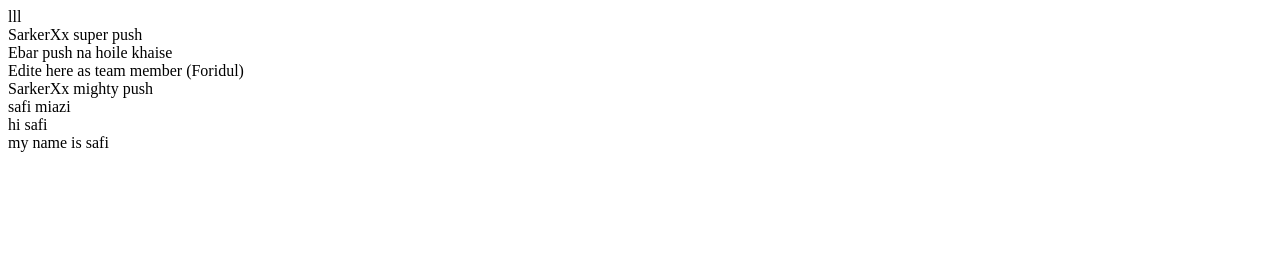
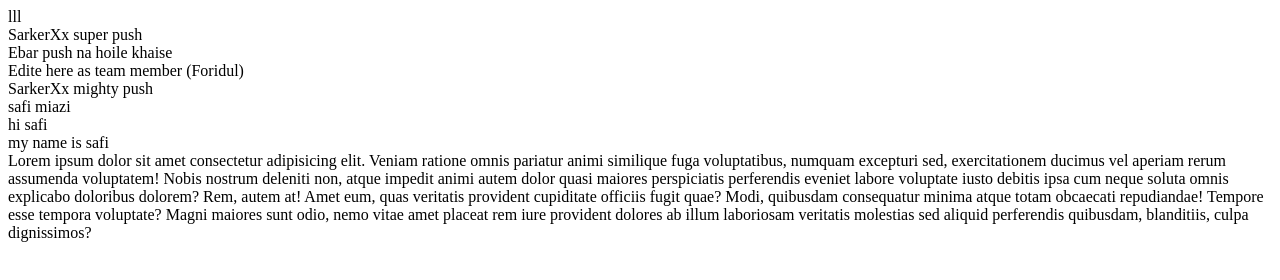
Before and after one commit to logic-legends-team/prac, a plain HTML site: page index.html in a window 1280 px wide. Drawn offline with Linux system fonts and the light colour scheme.

Commit message:
dekhi to abar jhamela ase naki

```diff
--- a/index.html
+++ b/index.html
@@ -20,5 +20,8 @@
     <div>safi miazi</div>
     <div>hi safi</div>
     <div> my name is safi</div>
+    <div>
+      Lorem ipsum dolor sit amet consectetur adipisicing elit. Veniam ratione omnis pariatur animi similique fuga voluptatibus, numquam excepturi sed, exercitationem ducimus vel aperiam rerum assumenda voluptatem! Nobis nostrum deleniti non, atque impedit animi autem dolor quasi maiores perspiciatis perferendis eveniet labore voluptate iusto debitis ipsa cum neque soluta omnis explicabo doloribus dolorem? Rem, autem at! Amet eum, quas veritatis provident cupiditate officiis fugit quae? Modi, quibusdam consequatur minima atque totam obcaecati repudiandae! Tempore esse tempora voluptate? Magni maiores sunt odio, nemo vitae amet placeat rem iure provident dolores ab illum laboriosam veritatis molestias sed aliquid perferendis quibusdam, blanditiis, culpa dignissimos?
+    </div>
   </body>
 </html>
```
